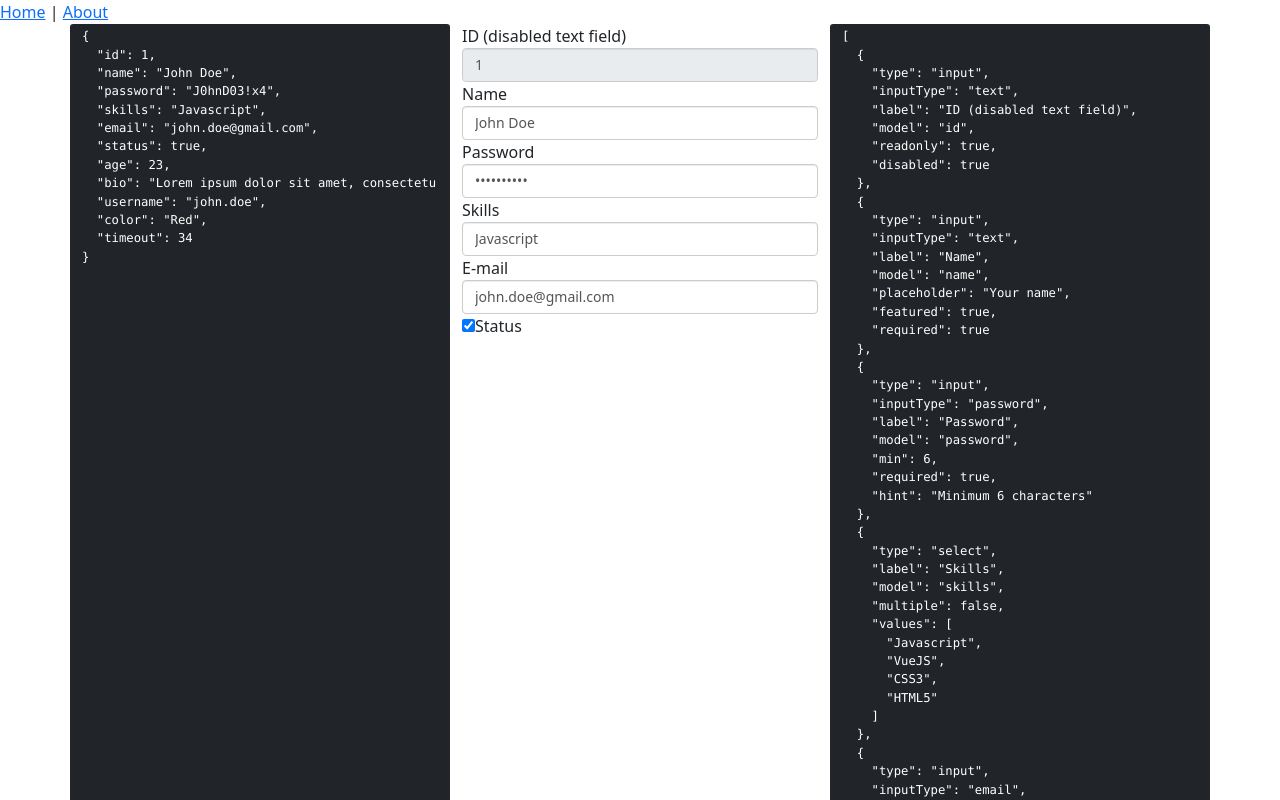
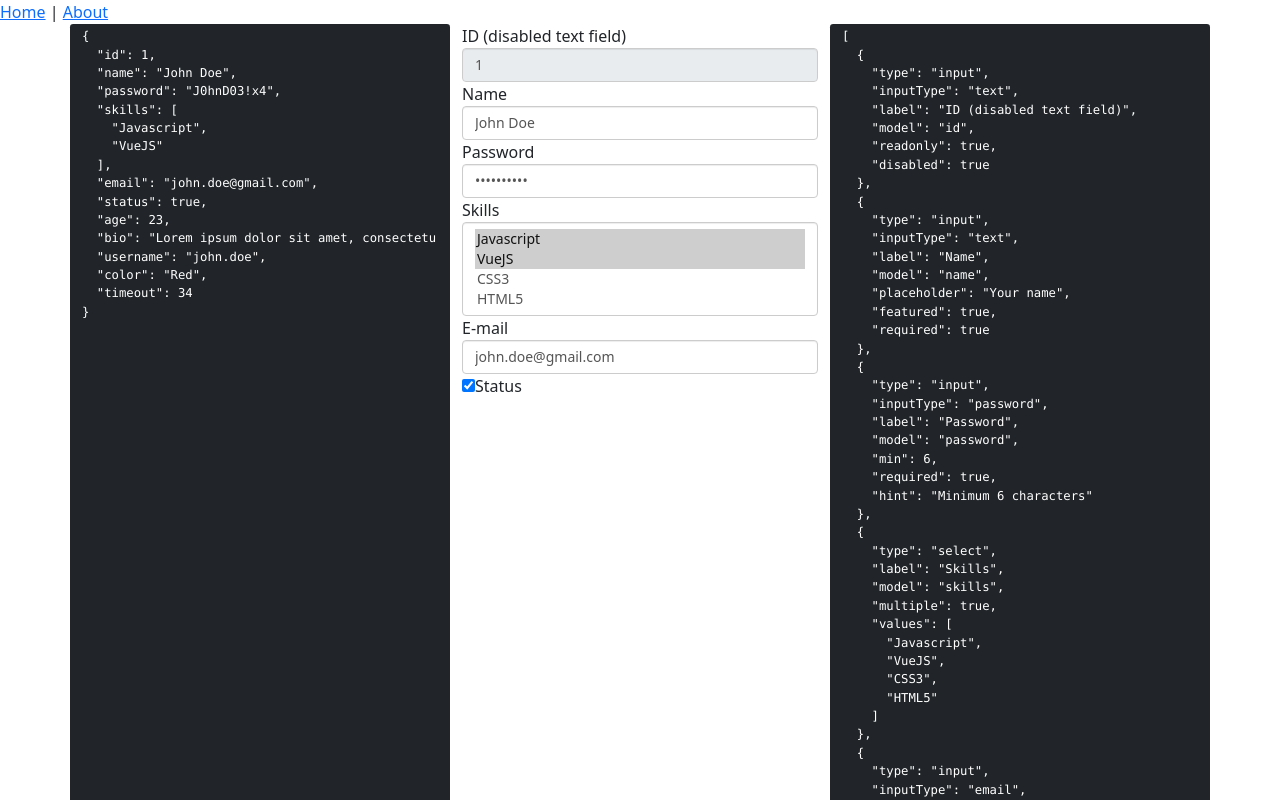
Before and after one commit to AfzalSabbir/vue3-form-generator, a Vue app: page / in a window 1280 px wide. Shown: the top 800 px of the page. Built offline with nearby package versions, Linux system fonts and the light colour scheme.

Commit message:
Select multiple

```diff
--- a/src/components/BaseSelect.vue
+++ b/src/components/BaseSelect.vue
@@ -4,8 +4,8 @@
 
     <select :class="[className, errorClassName]"
             v-bind="attributes"
-            :value="modelValue"
-            @change="$emit('update:modelValue', $event.target.value)">
+            v-model="selectedValue"
+            @change="$emit('update:modelValue', selectedValue)">
       <option :value="option.value ? option.value : option"
               v-for="option in options">
         {{ option.label ? option.label : option }}
@@ -57,9 +57,16 @@ export default {
   },
 
   setup(props, {attrs}) {
-    let {errors} = props;
+    let {errors}     = props;
+    const attributes = ref(attrs);
 
-    const attributes = ref(attrs);
+    let modelValue = props.modelValue;
+    // multiple and not object
+    if (props.field.multiple && !(_.isArray(props.modelValue || _.isObject(props.modelValue)))) {
+      modelValue = _.castArray(props.modelValue);
+      console.log(_.castArray(props.modelValue), 'aaaa')
+    }
+    const selectedValue = ref(modelValue);
 
     // remove type from attributes
     if (attributes.value) {
@@ -69,6 +76,7 @@ export default {
     return {
       errorClassName: Helpers().getErrorClassName(errors),
       attributes,
+      selectedValue,
     };
   },
 }
--- a/src/views/Home.vue
+++ b/src/views/Home.vue
@@ -17,8 +17,8 @@ export default {
         id      : 1,
         name    : 'John Doe',
         password: 'J0hnD03!x4',
-        skills  : 'Javascript',
-        //skills  : ['Javascript', 'VueJS'],
+        //skills  : 'Javascript',
+        skills  : ['Javascript', 'VueJS'],
         email   : 'john.doe@gmail.com',
         status  : true,
         age     : 23,
@@ -61,7 +61,7 @@ export default {
             type    : 'select',
             label   : 'Skills',
             model   : 'skills',
-            multiple: false,
+            multiple: true,
             values  : ['Javascript', 'VueJS', 'CSS3', 'HTML5'],
           },
           {
```
